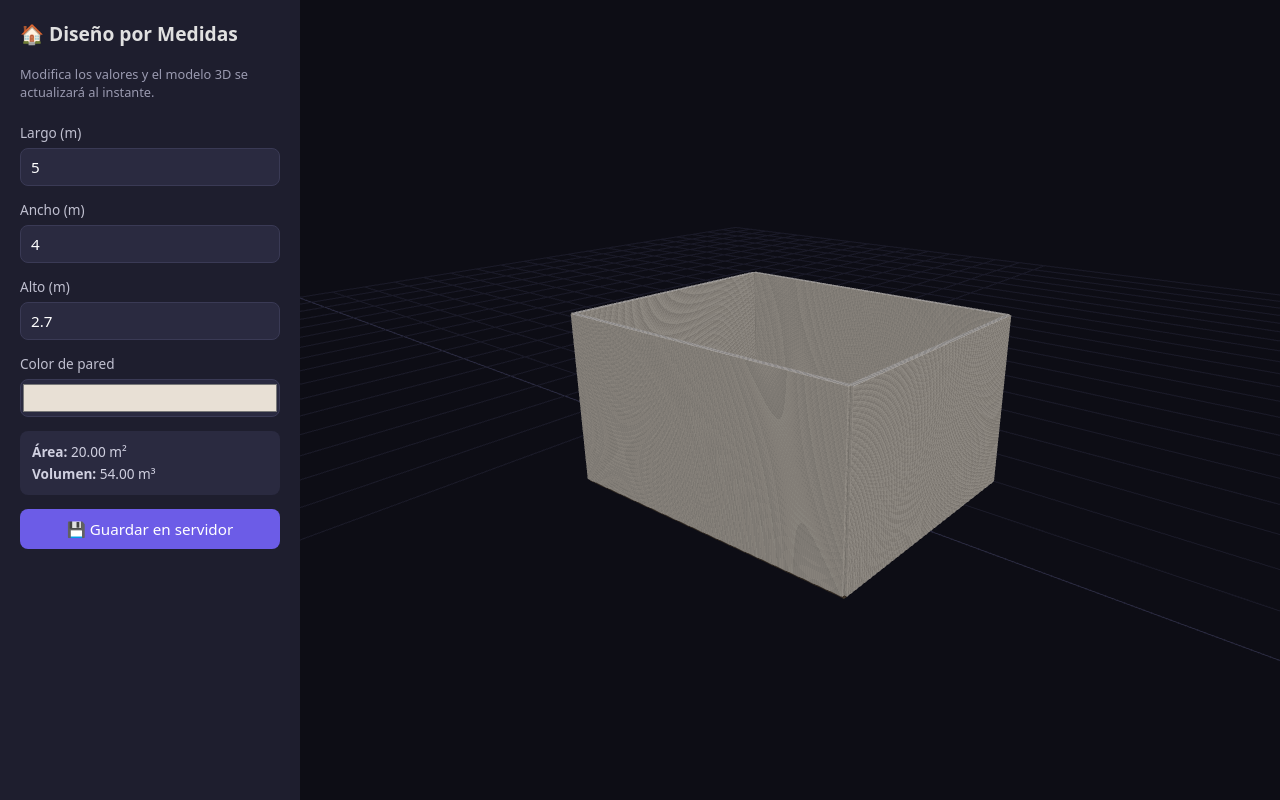
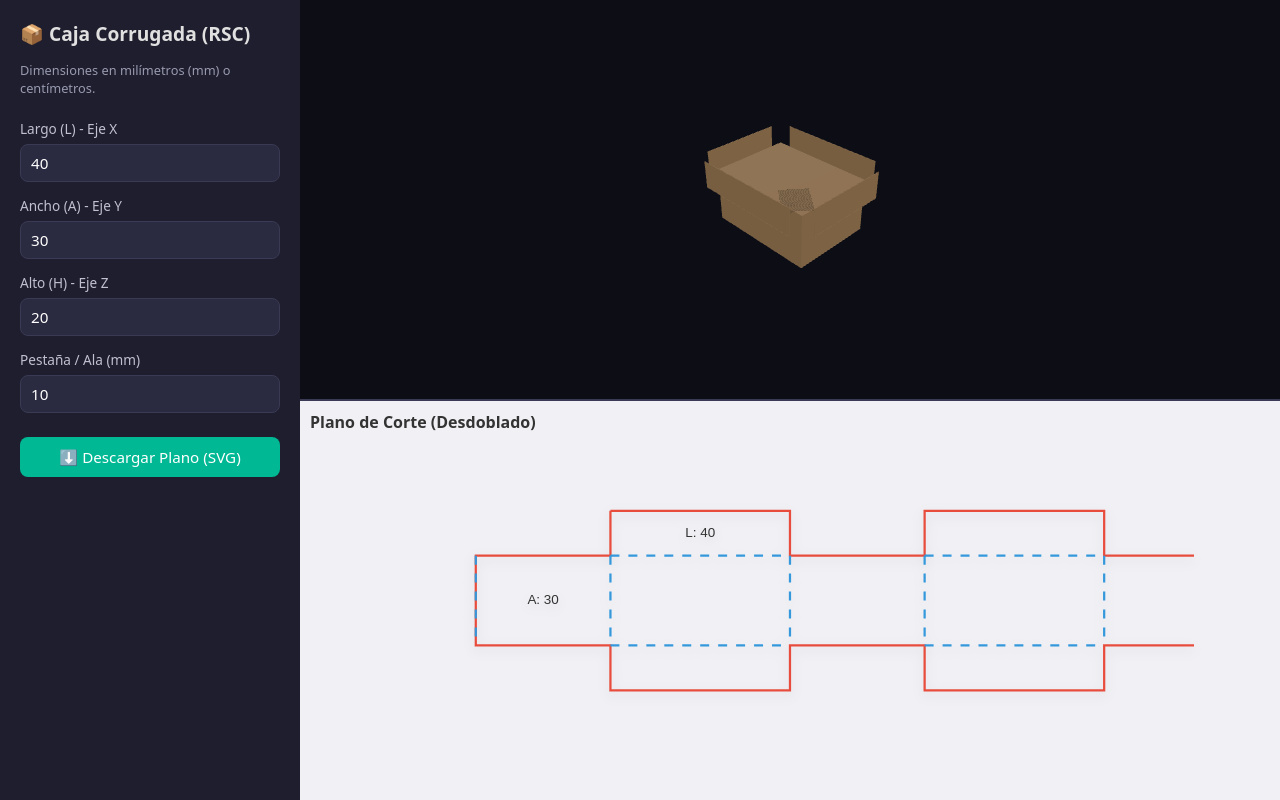
Before and after one commit to sistemasgbx/dise-ador, a website: page public/index.html in a window 1280 px wide. Drawn offline with nearby package versions, Linux system fonts and the light colour scheme; no server answers; animation ran at ten frames a second.

Commit message:
implementaciones

```diff
--- a/public/app.js
+++ b/public/app.js
@@ -5,160 +5,236 @@ const inputs = {
   largo: document.getElementById('largo'),
   ancho: document.getElementById('ancho'),
   alto: document.getElementById('alto'),
-  colorPared: document.getElementById('colorPared')
+  ala: document.getElementById('ala')
 };
-const areaEl = document.getElementById('area');
-const volumenEl = document.getElementById('volumen');
-const statusEl = document.getElementById('status');
-const btnGuardar = document.getElementById('guardar');
-const viewport = document.getElementById('viewport');
+const viewport3D = document.getElementById('viewport-3d');
+const svgContainer = document.getElementById('svg-container');
+const btnDescargar = document.getElementById('btn-descargar');
 
-// Three.js Setup
+// ==========================================
+// 1. CONFIGURACIÓN THREE.JS (VISTA 3D)
+// ==========================================
 const scene = new THREE.Scene();
 scene.background = new THREE.Color(0x0d0d15);
-const camera = new THREE.PerspectiveCamera(55, viewport.clientWidth / viewport.clientHeight, 0.1, 1000);
-camera.position.set(8, 6, 10);
+
+const camera = new THREE.PerspectiveCamera(45, viewport3D.clientWidth / viewport3D.clientHeight, 0.1, 1000);
 const renderer = new THREE.WebGLRenderer({ antialias: true });
-renderer.setSize(viewport.clientWidth, viewport.clientHeight);
+renderer.setSize(viewport3D.clientWidth, viewport3D.clientHeight);
 renderer.setPixelRatio(Math.min(window.devicePixelRatio, 2));
 renderer.shadowMap.enabled = true;
-viewport.appendChild(renderer.domElement);
+viewport3D.appendChild(renderer.domElement);
 
 const controls = new OrbitControls(camera, renderer.domElement);
 controls.enableDamping = true;
-controls.dampingFactor = 0.08;
-controls.target.set(0, 1.3, 0);
 
 // Luces
 scene.add(new THREE.AmbientLight(0xffffff, 0.6));
 const dir = new THREE.DirectionalLight(0xffffff, 1.2);
-dir.position.set(10, 15, 8);
+dir.position.set(50, 80, 40);
 dir.castShadow = true;
-dir.shadow.mapSize.set(1024, 1024);
 scene.add(dir);
 const fill = new THREE.DirectionalLight(0xa0c0ff, 0.4);
-fill.position.set(-8, 6, -6);
+fill.position.set(-50, 20, -40);
 scene.add(fill);
 
-// Grid y Grupo
-const grid = new THREE.GridHelper(40, 40, 0x2a2a40, 0x1a1a28);
-scene.add(grid);
-const habitacionGroup = new THREE.Group();
-scene.add(habitacionGroup);
+const cajaGroup = new THREE.Group();
+scene.add(cajaGroup);
 
-function construirHabitacion({ largo, ancho, alto, colorPared }) {
-  while (habitacionGroup.children.length > 0) {
-    const obj = habitacionGroup.children.pop();
+// Textura simple de cartón corrugado (color)
+const materialCarton = new THREE.MeshStandardMaterial({
+  color: 0xc19a6b,
+  roughness: 0.8,
+  side: THREE.DoubleSide
+});
+
+// ==========================================
+// 2. LÓGICA DE DIBUJO (3D y 2D)
+// ==========================================
+
+function actualizarDiseno() {
+  const L = parseFloat(inputs.largo.value) || 1;
+  const A = parseFloat(inputs.ancho.value) || 1;
+  const H = parseFloat(inputs.alto.value) || 1;
+  const ala = parseFloat(inputs.ala.value) || 1;
+
+  dibujarCaja3D(L, A, H, ala);
+  dibujarPlano2D(L, A, H, ala);
+}
+
+// --- VISTA 3D (Caja Armada con pestañas) ---
+function dibujarCaja3D(L, A, H, ala) {
+  // Limpiar escena anterior
+  while (cajaGroup.children.length > 0) {
+    const obj = cajaGroup.children.pop();
     obj.geometry?.dispose?.();
-    obj.material?.dispose?.();
   }
 
-  const halfL = largo / 2;
-  const halfA = ancho / 2;
+  // Cuerpo de la caja (sin tapas)
+  const geo = new THREE.BoxGeometry(L, H, A);
+  const mesh = new THREE.Mesh(geo, materialCarton);
+  mesh.castShadow = true;
+  mesh.receiveShadow = true;
 
-  // Piso
-  const pisoGeo = new THREE.BoxGeometry(largo, 0.05, ancho);
-  const pisoMat = new THREE.MeshStandardMaterial({ color: 0x6b5b4b, roughness: 0.9 });
-  const pisoMesh = new THREE.Mesh(pisoGeo, pisoMat);
-  pisoMesh.position.y = -0.025;
-  pisoMesh.receiveShadow = true;
-  habitacionGroup.add(pisoMesh);
+  // Centrar la caja
+  mesh.position.y = H / 2;
+  cajaGroup.add(mesh);
 
-  // Paredes
-  const paredMat = new THREE.MeshStandardMaterial({
-    color: new THREE.Color(colorPared), roughness: 0.85, side: THREE.DoubleSide
-  });
-  const grosor = 0.08;
-  const paredDefs = [
-    { pos: [0, alto / 2, -halfA], rotY: 0, w: largo, h: alto, d: grosor },
-    { pos: [0, alto / 2, halfA], rotY: 0, w: largo, h: alto, d: grosor },
-    { pos: [-halfL, alto / 2, 0], rotY: Math.PI / 2, w: ancho, h: alto, d: grosor },
-    { pos: [halfL, alto / 2, 0], rotY: Math.PI / 2, w: ancho, h: alto, d: grosor }
-  ];
+  // Pestañas superiores (aletas)
+  const grosorPestana = 0.2;
 
-  paredDefs.forEach((def) => {
-    const geo = new THREE.BoxGeometry(def.w, def.h, def.d);
-    const mesh = new THREE.Mesh(geo, paredMat.clone());
-    mesh.position.set(...def.pos);
-    mesh.rotation.y = def.rotY;
-    mesh.castShadow = true;
-    mesh.receiveShadow = true;
-    habitacionGroup.add(mesh);
-  });
+  // Pestaña Largo Superior 1
+  const pLargo = new THREE.Mesh(new THREE.BoxGeometry(L, grosorPestana, ala), materialCarton);
+  pLargo.position.set(0, H, A/2 + ala/2);
+  pLargo.rotation.x = -Math.PI / 2;
+  pLargo.castShadow = true;
+  cajaGroup.add(pLargo);
 
-  const maxDim = Math.max(largo, ancho, alto);
-  camera.position.set(maxDim * 1.4, maxDim * 1.1, maxDim * 1.7);
-  controls.target.set(0, alto / 2, 0);
+  // Pestaña Largo Superior 2
+  const pLargo2 = new THREE.Mesh(new THREE.BoxGeometry(L, grosorPestana, ala), materialCarton);
+  pLargo2.position.set(0, H, -A/2 - ala/2);
+  pLargo2.rotation.x = Math.PI / 2;
+  pLargo2.castShadow = true;
+  cajaGroup.add(pLargo2);
+
+  // Pestaña Ancho Superior 1
+  const pAncho = new THREE.Mesh(new THREE.BoxGeometry(ala, grosorPestana, A), materialCarton);
+  pAncho.position.set(L/2 + ala/2, H, 0);
+  pAncho.rotation.z = Math.PI / 2;
+  pAncho.castShadow = true;
+  cajaGroup.add(pAncho);
+
+  // Pestaña Ancho Superior 2
+  const pAncho2 = new THREE.Mesh(new THREE.BoxGeometry(ala, grosorPestana, A), materialCarton);
+  pAncho2.position.set(-L/2 - ala/2, H, 0);
+  pAncho2.rotation.z = -Math.PI / 2;
+  pAncho2.castShadow = true;
+  cajaGroup.add(pAncho2);
+
+  // Cámara dinámica
+  const maxDim = Math.max(L, A, H) * 2.5;
+  camera.position.set(maxDim, maxDim, maxDim);
+  controls.target.set(0, H/2, 0);
   controls.update();
 }
 
-function leerMedidas() {
-  return {
-    largo: parseFloat(inputs.largo.value) || 1,
-    ancho: parseFloat(inputs.ancho.value) || 1,
-    alto: parseFloat(inputs.alto.value) || 1,
-    colorPared: inputs.colorPared.value
-  };
+// --- VISTA 2D (Plano de Corte Desdoblado / Dieline) ---
+function dibujarPlano2D(L, A, H, ala) {
+  // El desarrollo plano de una caja RSC tiene:
+  // Ancho total = 2 * L + 2 * A
+  // Alto total = H + 2 * ala (pestañas)
+
+  const anchoTotal = (2 * L) + (2 * A);
+  const altoTotal = H + (2 * ala);
+
+  // Escalar para que quepa en el div
+  const padding = 20;
+  const viewBox = `${-padding} ${-padding} ${anchoTotal + (padding*2)} ${altoTotal + (padding*2)}`;
+
+  // Empezamos a dibujar el SVG
+  // Colores: Rojo = Corte (Cuchilla), Azul = Doblez (Rule)
+  let svg = `<svg viewBox="${viewBox}" xmlns="http://www.w3.org/2000/svg">`;
+
+  // Estilos CSS para el SVG
+  svg += `
+    <style>
+      .corte { stroke: #e74c3c; stroke-width: 0.5; fill: none; }
+      .doblez { stroke: #3498db; stroke-width: 0.5; stroke-dasharray: 2, 2; fill: none; }
+      .texto { font-family: sans-serif; font-size: 3px; fill: #333; text-anchor: middle; dominant-baseline: middle; }
+    </style>
+  `;
+
+  // Coordenadas iniciales
+  const x0 = 0;
+  const y0 = 0;
+
+  // 1. Contorno exterior de la caja (Líneas de corte)
+  // Empezamos por la pestaña superior izquierda
+  svg += `<polyline class="corte" points="
+    ${x0 + A},${y0}
+    ${x0 + A + L},${y0}
+    ${x0 + A + L},${y0 + ala}
+    ${x0 + A + L + A},${y0 + ala}
+    ${x0 + A + L + A},${y0}
+    ${x0 + A + L + A + L},${y0}
+    ${x0 + A + L + A + L},${y0 + ala}
+    ${x0 + A + L + A + L + A},${y0 + ala}
+    ${x0 + A + L + A + L + A},${y0 + ala + H}
+    ${x0 + A + L + A + L},${y0 + ala + H}
+    ${x0 + A + L + A + L},${y0 + ala + H + ala}
+    ${x0 + A + L + A},${y0 + ala + H + ala}
+    ${x0 + A + L + A},${y0 + ala + H}
+    ${x0 + A + L},${y0 + ala + H}
+    ${x0 + A + L},${y0 + ala + H + ala}
+    ${x0 + A},${y0 + ala + H + ala}
+    ${x0 + A},${y0 + ala + H}
+    ${x0},${y0 + ala + H}
+    ${x0},${y0 + ala}
+    ${x0 + A},${y0 + ala}
+    ${x0 + A},${y0}
+  " />`;
+
+  // 2. Líneas de doblez verticales
+  svg += `<line class="doblez" x1="${x0 + A}" y1="${y0 + ala}" x2="${x0 + A}" y2="${y0 + ala + H}" />`;
+  svg += `<line class="doblez" x1="${x0 + A + L}" y1="${y0 + ala}" x2="${x0 + A + L}" y2="${y0 + ala + H}" />`;
+  svg += `<line class="doblez" x1="${x0 + A + L + A}" y1="${y0 + ala}" x2="${x0 + A + L + A}" y2="${y0 + ala + H}" />`;
+  svg += `<line class="doblez" x1="${x0 + A + L + A + L}" y1="${y0 + ala}" x2="${x0 + A + L + A + L}" y2="${y0 + ala + H}" />`;
+
+  // 3. Líneas de doblez horizontales (para las tapas)
+  svg += `<line class="doblez" x1="${x0 + A}" y1="${y0 + ala}" x2="${x0 + A + L}" y2="${y0 + ala}" />`; // Tapa arriba
+  svg += `<line class="doblez" x1="${x0 + A + L + A}" y1="${y0 + ala}" x2="${x0 + A + L + A + L}" y2="${y0 + ala}" />`; // Tapa arriba 2
+  svg += `<line class="doblez" x1="${x0 + A}" y1="${y0 + ala + H}" x2="${x0 + A + L}" y2="${y0 + ala + H}" />`; // Tapa abajo
+  svg += `<line class="doblez" x1="${x0 + A + L + A}" y1="${y0 + ala + H}" x2="${x0 + A + L + A + L}" y2="${y0 + ala + H}" />`; // Tapa abajo 2
+
+  // 4. Línea de unión (la pestaña que se pega)
+  svg += `<line class="doblez" x1="${x0}" y1="${y0 + ala}" x2="${x0}" y2="${y0 + ala + H}" />`;
+
+  // 5. Textos de referencia (Medidas)
+  svg += `<text class="texto" x="${x0 + A + L/2}" y="${y0 + ala/2}">L: ${L}</text>`;
+  svg += `<text class="texto" x="${x0 + A/2}" y="${y0 + ala + H/2}">A: ${A}</text>`;
+
+  svg += `</svg>`;
+  svgContainer.innerHTML = svg;
 }
 
-function actualizarEscena() {
-  const medidas = leerMedidas();
-  construirHabitacion(medidas);
-  areaEl.textContent = (medidas.largo * medidas.ancho).toFixed(2);
-  volumenEl.textContent = (medidas.largo * medidas.ancho * medidas.alto).toFixed(2);
-}
+// ==========================================
+// 3. EVENTOS Y CONTROLES
+// ==========================================
 
-Object.values(inputs).forEach((input) => input.addEventListener('input', actualizarEscena));
-
-btnGuardar.addEventListener('click', async () => {
-  const medidas = leerMedidas();
-  statusEl.textContent = 'Guardando...';
-  statusEl.classList.remove('error');
-
-  try {
-    const res = await fetch('/api/habitacion', {
-      method: 'POST',
-      headers: { 'Content-Type': 'application/json' },
-      body: JSON.stringify(medidas)
-    });
-    const data = await res.json();
-    if (!res.ok) {
-      statusEl.textContent = '❌ ' + (data.errores?.join(', ') || 'Error');
-      statusEl.classList.add('error');
-      return;
-    }
-    statusEl.textContent = '✅ Guardado correctamente';
-  } catch (err) {
-    statusEl.textContent = '❌ Error de conexión';
-    statusEl.classList.add('error');
-  }
+// Escuchar cambios en las medidas
+Object.values(inputs).forEach(input => {
+  input.addEventListener('input', actualizarDiseno);
 });
 
-async function cargarInicial() {
-  try {
-    const res = await fetch('/api/habitacion');
-    const data = await res.json();
-    inputs.largo.value = data.largo;
-    inputs.ancho.value = data.ancho;
-    inputs.alto.value = data.alto;
-    inputs.colorPared.value = data.colorPared;
-  } catch (e) {}
-  actualizarEscena();
-}
-
+// Redimensionar ventana
 window.addEventListener('resize', () => {
-  const w = viewport.clientWidth;
-  const h = viewport.clientHeight;
+  const w = viewport3D.clientWidth;
+  const h = viewport3D.clientHeight;
   camera.aspect = w / h;
   camera.updateProjectionMatrix();
   renderer.setSize(w, h);
 });
 
+// Bucle de animación 3D
 function animate() {
   requestAnimationFrame(animate);
   controls.update();
   renderer.render(scene, camera);
 }
 
-cargarInicial();
+// Descargar SVG
+btnDescargar.addEventListener('click', () => {
+  const svgContent = svgContainer.innerHTML;
+  const blob = new Blob([svgContent], { type: 'image/svg+xml' });
+  const url = URL.createObjectURL(blob);
+  const a = document.createElement('a');
+  a.href = url;
+  a.download = 'plano_corte_caja.svg';
+  document.body.appendChild(a);
+  a.click();
+  document.body.removeChild(a);
+  URL.revokeObjectURL(url);
+});
+
+// Iniciar
+actualizarDiseno();
 animate();
--- a/public/index.html
+++ b/public/index.html
@@ -3,45 +3,50 @@
 <head>
   <meta charset="UTF-8" />
   <meta name="viewport" content="width=device-width, initial-scale=1.0" />
-  <title>Diseño 3D por Medidas</title>
+  <title>Diseño de Caja Corrugada</title>
   <link rel="stylesheet" href="style.css" />
 </head>
 <body>
   <div id="app">
     <aside id="panel">
-      <h1>🏠 Diseño por Medidas</h1>
-      <p class="hint">Modifica los valores y el modelo 3D se actualizará al instante.</p>
+      <h1>📦 Caja Corrugada (RSC)</h1>
+      <p class="hint">Dimensiones en milímetros (mm) o centímetros.</p>
 
       <label>
-        Largo (m)
-        <input type="number" id="largo" value="5" min="0.5" max="50" step="0.1" />
+        Largo (L) - Eje X
+        <input type="number" id="largo" value="40" min="10" max="200" step="1" />
       </label>
 
       <label>
-        Ancho (m)
-        <input type="number" id="ancho" value="4" min="0.5" max="50" step="0.1" />
+        Ancho (A) - Eje Y
+        <input type="number" id="ancho" value="30" min="10" max="200" step="1" />
       </label>
 
       <label>
-        Alto (m)
-        <input type="number" id="alto" value="2.7" min="0.5" max="10" step="0.1" />
+        Alto (H) - Eje Z
+        <input type="number" id="alto" value="20" min="10" max="200" step="1" />
       </label>
 
       <label>
-        Color de pared
-        <input type="color" id="colorPared" value="#e8e0d5" />
+        Pestaña / Ala (mm)
+        <input type="number" id="ala" value="10" min="1" max="50" step="1" />
       </label>
 
-      <div class="info">
-        <strong>Área:</strong> <span id="area">20.00</span> m²<br />
-        <strong>Volumen:</strong> <span id="volumen">54.00</span> m³
+      <div class="acciones">
+        <button id="btn-descargar" class="btn-secundario">⬇️ Descargar Plano (SVG)</button>
       </div>
-
-      <button id="guardar">💾 Guardar en servidor</button>
-      <p id="status" class="status"></p>
     </aside>
 
-    <main id="viewport"></main>
+    <main id="contenedor-vistas">
+      <!-- Vista 3D -->
+      <div id="viewport-3d"></div>
+
+      <!-- Vista 2D (Plano Desdoblado) -->
+      <div id="viewport-2d">
+        <h2>Plano de Corte (Desdoblado)</h2>
+        <div id="svg-container"></div>
+      </div>
+    </main>
   </div>
 
   <script type="importmap">
--- a/public/style.css
+++ b/public/style.css
@@ -1,105 +1,40 @@
-* {
-  box-sizing: border-box;
-  margin: 0;
-  padding: 0;
-  font-family: system-ui, -apple-system, sans-serif;
+* { box-sizing: border-box; margin: 0; padding: 0; font-family: system-ui, sans-serif; }
+html, body, #app { height: 100%; overflow: hidden; }
+#app { display: flex; }
+
+#panel {
+  width: 300px; padding: 20px; background: #1e1e2e; color: #e0e0e0;
+  overflow-y: auto; display: flex; flex-direction: column; gap: 14px;
 }
-
-html, body, #app {
-  height: 100%;
-  overflow: hidden;
-}
-
-#app {
-  display: flex;
-}
-
-/* Panel lateral */
-#panel {
-  width: 300px;
-  padding: 20px;
-  background: #1e1e2e;
-  color: #e0e0e0;
-  overflow-y: auto;
-  display: flex;
-  flex-direction: column;
-  gap: 14px;
-}
-
-#panel h1 {
-  font-size: 1.2rem;
-  margin-bottom: 4px;
-}
-
-.hint {
-  font-size: 0.8rem;
-  color: #9a9ab0;
-  margin-bottom: 8px;
-}
-
-label {
-  display: flex;
-  flex-direction: column;
-  gap: 6px;
-  font-size: 0.85rem;
-  color: #c0c0d0;
-}
-
+#panel h1 { font-size: 1.2rem; }
+.hint { font-size: 0.8rem; color: #9a9ab0; margin-bottom: 8px; }
+label { display: flex; flex-direction: column; gap: 6px; font-size: 0.85rem; color: #c0c0d0; }
 input[type="number"] {
-  padding: 8px 10px;
-  border-radius: 8px;
-  border: 1px solid #3a3a55;
-  background: #2a2a40;
-  color: #fff;
-  font-size: 0.95rem;
-}
-
-input[type="color"] {
-  width: 100%;
-  height: 38px;
-  border: 1px solid #3a3a55;
-  border-radius: 8px;
-  background: #2a2a40;
-  cursor: pointer;
-}
-
-.info {
-  background: #2a2a40;
-  padding: 10px 12px;
-  border-radius: 8px;
-  font-size: 0.85rem;
-  line-height: 1.6;
-  color: #d0d0e0;
+  padding: 8px 10px; border-radius: 8px; border: 1px solid #3a3a55;
+  background: #2a2a40; color: #fff; font-size: 0.95rem;
 }
 
 button {
-  padding: 10px;
-  border: none;
-  border-radius: 8px;
-  background: #6c5ce7;
-  color: white;
-  font-size: 0.95rem;
-  cursor: pointer;
-  transition: background 0.2s;
+  padding: 10px; border: none; border-radius: 8px; background: #6c5ce7;
+  color: white; font-size: 0.95rem; cursor: pointer; transition: background 0.2s;
+  margin-top: 10px; width: 100%;
+}
+button:hover { background: #5a4bd1; }
+.btn-secundario { background: #00b894; }
+.btn-secundario:hover { background: #009432; }
+
+#contenedor-vistas {
+  flex: 1; display: flex; flex-direction: column; height: 100%;
 }
 
-button:hover { background: #5a4bd1; }
-
-.status {
-  font-size: 0.8rem;
-  min-height: 1.2em;
-  color: #7bed9f;
+#viewport-3d {
+  flex: 1; background: #0d0d15; position: relative; border-bottom: 2px solid #3a3a55;
 }
 
-.status.error { color: #ff6b6b; }
-
-/* Viewport 3D */
-#viewport {
-  flex: 1;
-  position: relative;
-  background: #0d0d15;
+#viewport-2d {
+  flex: 1; background: #f0f0f5; position: relative; overflow: auto;
+  display: flex; flex-direction: column; align-items: center; justify-content: center;
 }
-
-#viewport canvas {
-  display: block;
-}
+#viewport-2d h2 { font-size: 1rem; color: #333; margin-bottom: 10px; position: absolute; top: 10px; left: 10px; }
+#svg-container { width: 90%; height: 90%; display: flex; align-items: center; justify-content: center; }
+#svg-container svg { max-width: 100%; max-height: 100%; filter: drop-shadow(0 4px 6px rgba(0,0,0,0.1)); }
```
